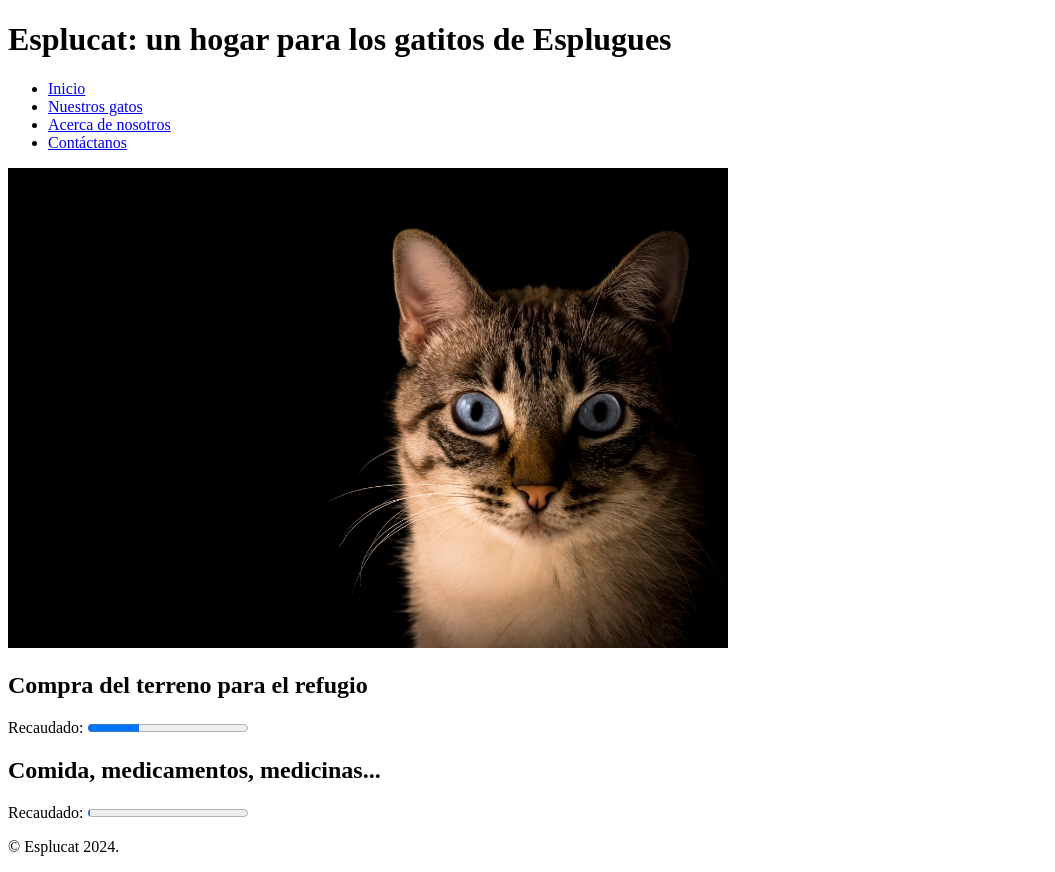
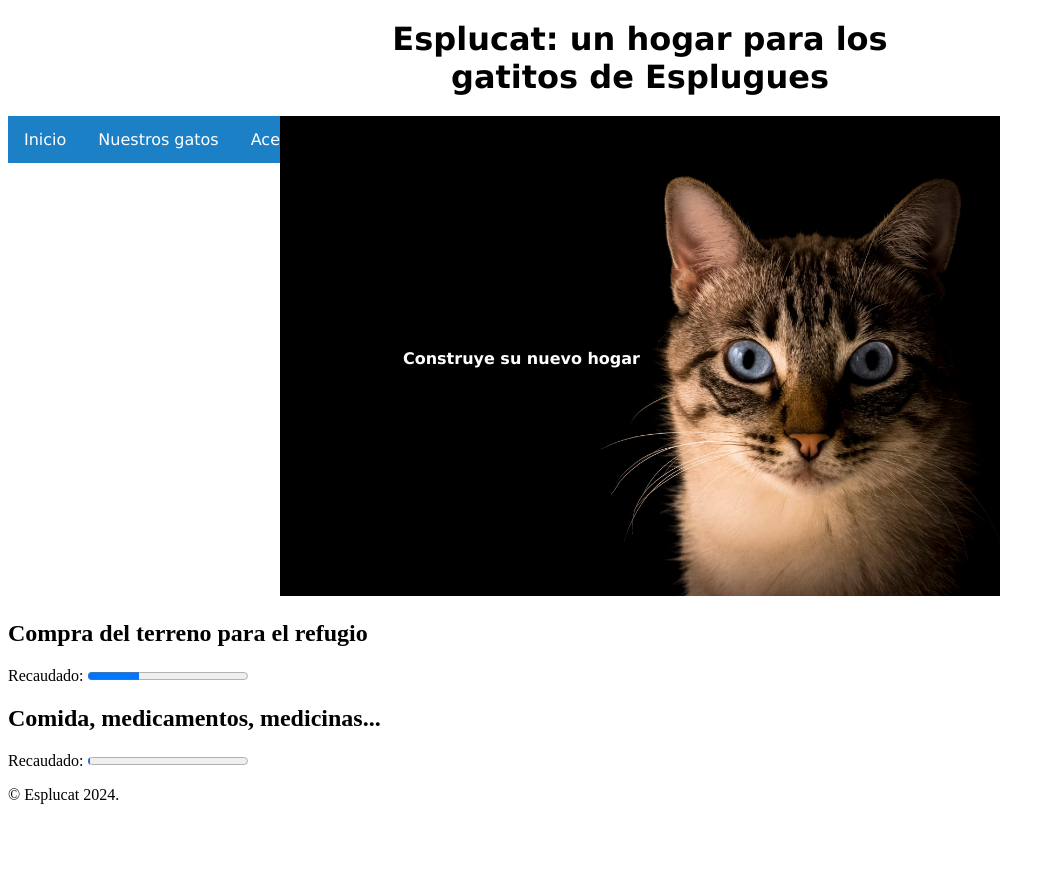
Before and after one commit to anggierz/modulo1_actividades, a plain HTML site: page index.html in a window 1280 px wide. Shown: the whole page, without its empty margins (0-1055 px from the left). After the commit the page ends 820 px from the top, so only its background shows below. Drawn offline with Linux system fonts and the light colour scheme.

Commit message:
se añade css

```diff
--- /dev/null
+++ b/css/styles.css
@@ -0,0 +1,57 @@
+h1 {
+    text-align: center;
+    font-family: Verdana, Geneva, Tahoma, sans-serif;
+    width: 50%;
+    border-width: 1px;
+    color: black;
+    border-color: brown;
+    margin: 20px auto;
+}
+
+.navigation ul {
+    list-style-type: none;
+    margin: 0;
+    padding: 0;
+    overflow: hidden;
+    background-color: #1c80c7;
+}
+
+.navigation li {
+    float: left;
+}
+
+.navigation li a {
+    display: block;
+    color: white;
+    text-align: center;
+    padding: 14px 16px;
+    text-decoration: none;
+    font-family: Verdana, Geneva, Tahoma, sans-serif;
+
+}
+
+.navigation li a:hover {
+    background-color: #111;
+}
+
+
+nav {
+   position: absolute;
+   text-align: center;
+   display: block;
+}
+
+.header-image {
+    position: relative;
+    text-align: center;
+    color: white;
+}
+
+.header-text {
+    font-family: Verdana, Geneva, Tahoma, sans-serif;
+    font-weight: 900;
+    position: absolute;
+    top: 50%;
+    left: 50%;
+    transform: translate(-100%, -50%);
+}
--- a/index.html
+++ b/index.html
@@ -1,15 +1,17 @@
 <!DOCTYPE html>
-<html lang="en">
+<html lang="es-ES">
 <head>
     <meta charset="UTF-8">
     <meta name="viewport" content="width=device-width, initial-scale=1.0">
     <title>Proyecto Esplucat</title>
+    <link rel="stylesheet" href="css/styles.css">
 </head>
 <body>
     <header>
         <h1>Esplucat: un hogar para los gatitos de Esplugues</h1>
     </header>
     <nav>
+        <div class="navigation">
             <ul>
                 <li>
                     <a href="/">Inicio</a>
@@ -24,12 +26,13 @@
                     <a href="contact-us.html">Contáctanos</a>
                 </li>
             </ul>
+        </div>
     </nav>
     <main>
-        <section>
+        <div class="header-image">
             <img src="./images/header_image.avif" alt="Portada" width="720px" />
-        </section>
-
+            <div class="header-text">Construye su nuevo hogar</div>
+        </div>
         <section>
             <h2>Compra del terreno para el refugio</h2>
             <label for="recaudacion-refugio">Recaudado:</label>
```
Also changed, not shown: about-us.html (+3 -0 lines), contact-us.html (+3 -0 lines), gatitos.html (+3 -0 lines). Lines whose indentation alone changed are shown as unchanged.
